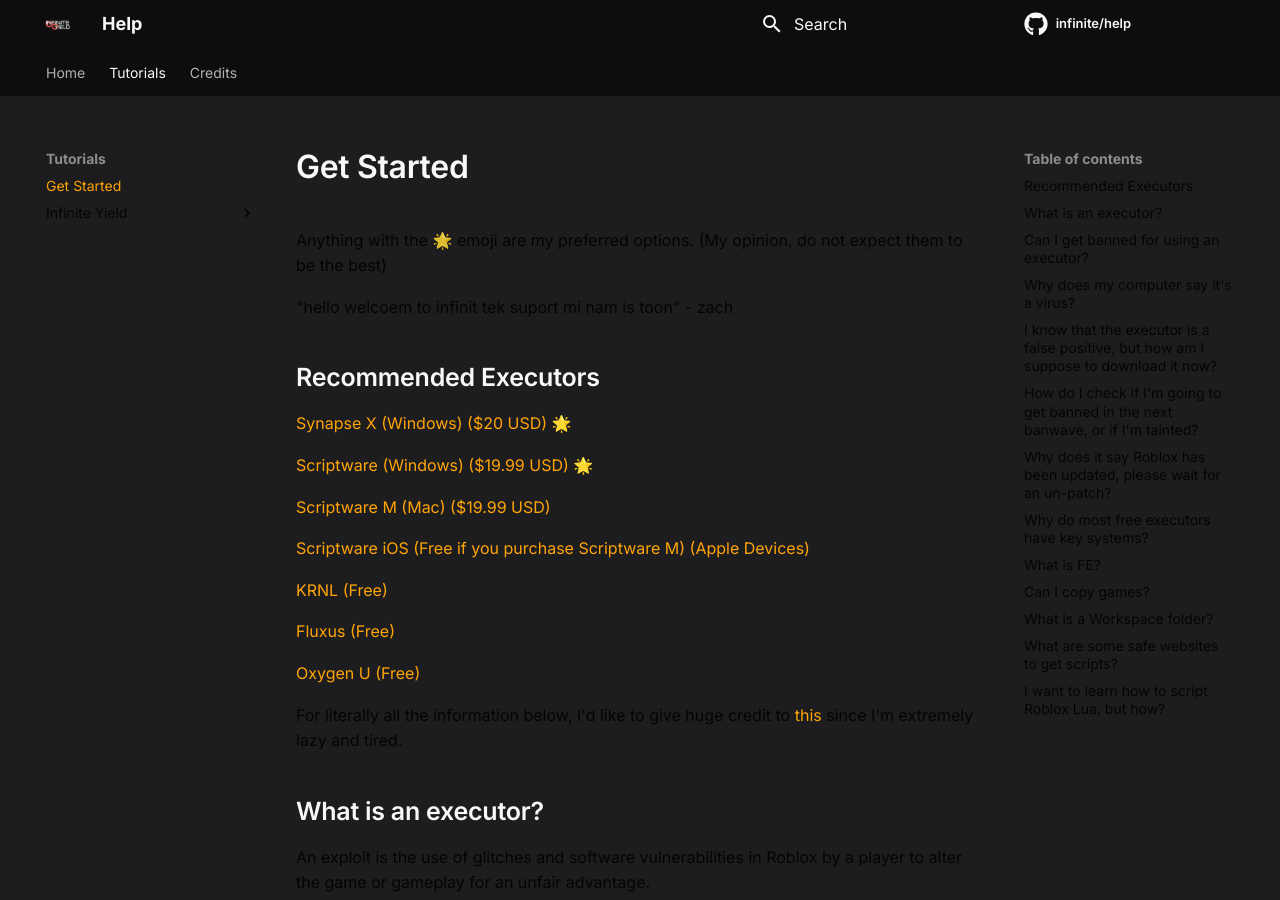
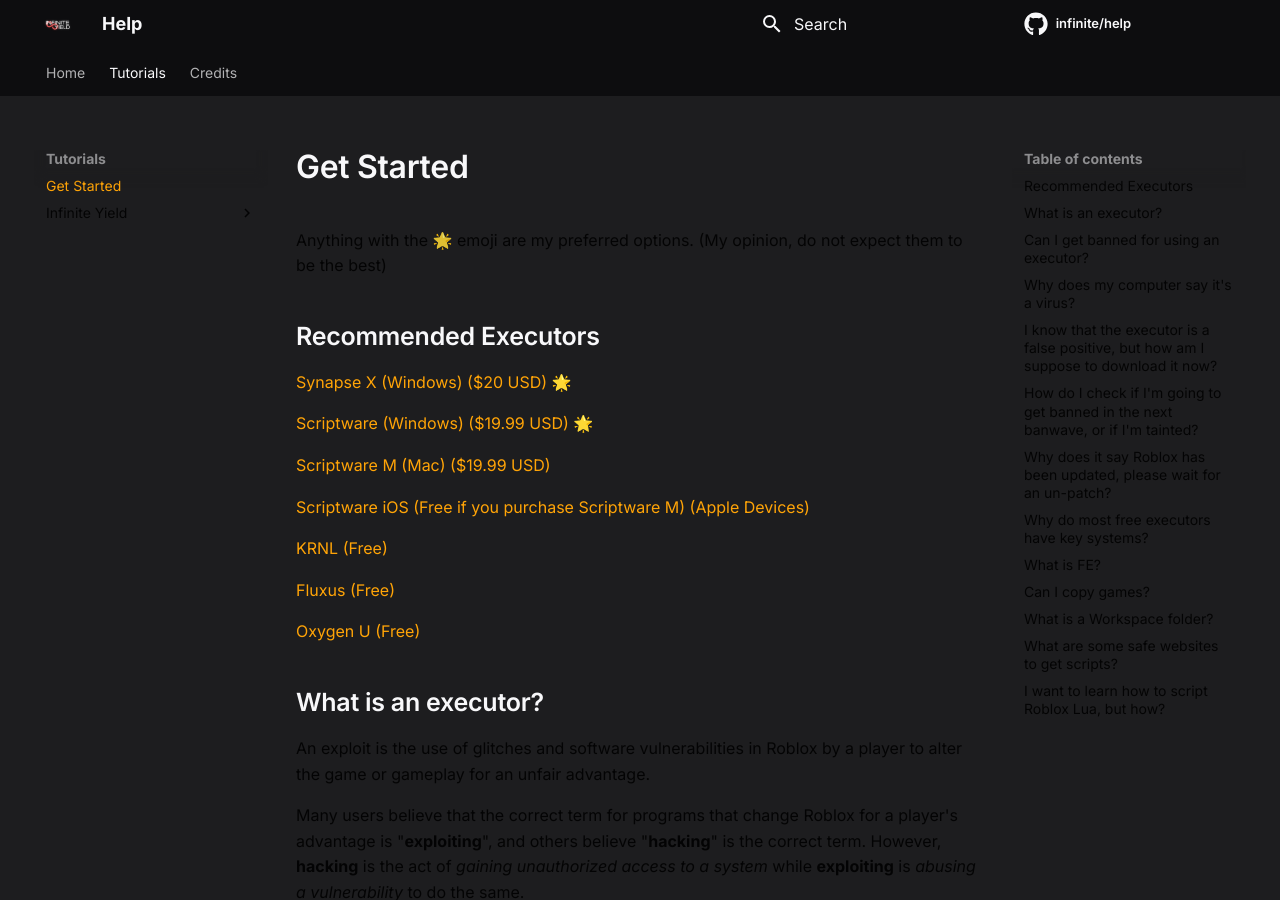
Before and after one commit to pamlib/iyt, an MkDocs documentation site: the page built from docs/tutorials/index.md, in a window 1280 px wide and 900 px high. Built offline with MkDocs 1.6.1 and Material for MkDocs 9.7.7, drawn with Linux system fonts in a browser that asks for light colours; comment, search, counter and statistics services are not loaded.

Commit message:
Update index.md

```diff
--- a/docs/tutorials/index.md
+++ b/docs/tutorials/index.md
@@ -1,8 +1,6 @@
 <script src="../assets/index.js"></script>
 
 Anything with the 🌟 emoji are my preferred options. (My opinion, do not expect them to be the best)
-
-"hello welcoem to infinit tek suport mi nam is toon" - zach
 
 ## Recommended Executors
 
@@ -19,8 +17,6 @@
 <a href="https://wearedevs.net/d/Fluxus">Fluxus (Free)</a>
 
 <a href="https://wearedevs.net/d/Oxygen%20U">Oxygen U (Free)</a>
-
-<p>For literally all the information below, I'd like to give huge credit to <a href="https://www.reddit.com/r/robloxhackers/comments/ok3hsg/beginners_exploit_guide">this</a> since I'm extremely lazy and tired.</p>
 
 ## What is an executor?
 
```
